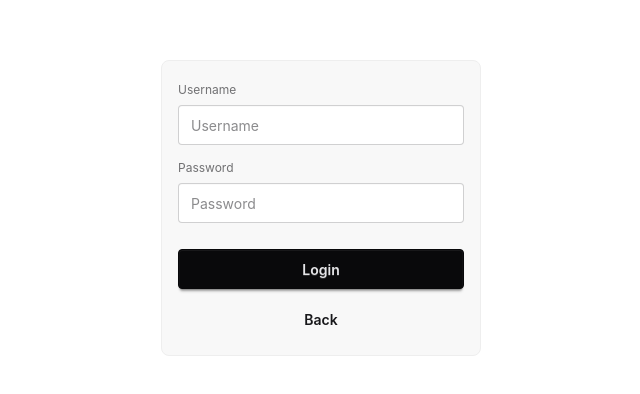
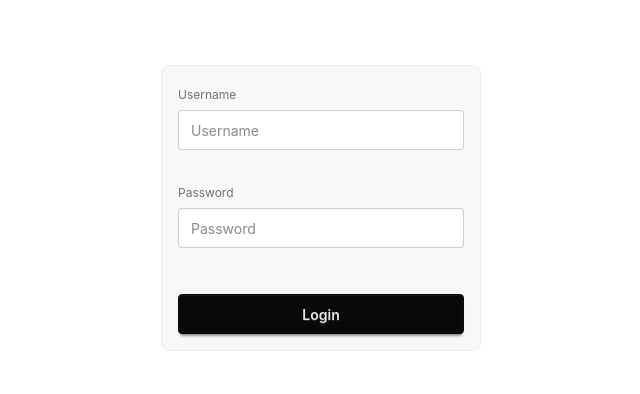
Before and after one commit to CrazyBloxy/Food-Inventory-Manager, a React (Vite) app in the folder frontend/: page / in a window 1280 px wide. Shown: the part 192-586 px from the top of the page, without its empty margins (319-959 px from the left). Built offline with nearby package versions, Linux system fonts and the light colour scheme.

Commit message:
[Frontend: Changed some thingsin the login page and added other ones for admin (template)

```diff
--- a/frontend/src/App.tsx
+++ b/frontend/src/App.tsx
@@ -1,6 +1,7 @@
 import { Routes, Route, Navigate } from "react-router-dom";
-import { HomePage } from "./pages/HomePage";
+
 import { LoginForm } from "./pages/LoginForm";
+import { AdminDashboard } from "./pages/admin/AdminDashboard";
 
 function App() {
 
@@ -9,6 +10,7 @@ function App() {
       <main>
         <Routes>
           <Route path="/" element={<LoginForm />} />
+          <Route path="/admin" element={<AdminDashboard />} />
         </Routes>
       </main>
     </>
--- a/frontend/src/pages/LoginForm.tsx
+++ b/frontend/src/pages/LoginForm.tsx
@@ -6,7 +6,7 @@ export const LoginForm = () => {
     return (
         <div className="flex justify-center items-center min-h-screen">
             <form className="fieldset bg-base-200 border-base-300 rounded-box w-xs border p-4">
-                <fieldset className="fieldset">
+                <fieldset className="fieldset mb-5">
                     <label className="label">Username</label>
                     <input
                         type="text"
@@ -17,10 +17,9 @@ export const LoginForm = () => {
                         minLength={3} maxLength={30}
                         title="Only letters, numbers or dash"
                     />
-                    <p className="validator-hint hidden">Required</p>
                 </fieldset>
 
-                <label className="fieldset">
+                <label className="fieldset mb-5">
                     <span className="label">Password</span>
                     <input
                         type="password"
@@ -31,11 +30,9 @@ export const LoginForm = () => {
                         pattern="(?=.*\d)(?=.*[a-z])(?=.*[A-Z]).{8,}"
                         title="Must be more than 8 characters, including number, lowercase letter, uppercase letter"
                     />
-                    <span className="validator-hint hidden">Required</span>
                 </label>
 
                 <button className="btn btn-neutral mt-4" type="submit">Login</button>
-                <button className="btn btn-ghost mt-1" type="reset">Back</button>
             </form>
         </div>
     )
--- a/frontend/src/pages/HomePage.tsx
+++ b/frontend/src/pages/admin/AdminDashboard.tsx
@@ -1,8 +1,7 @@
 import React, { useState, useEffect } from "react";
 
 
-export const HomePage = () => {
-
+export const AdminDashboard = () => {
 
     return (
         <div>
```
